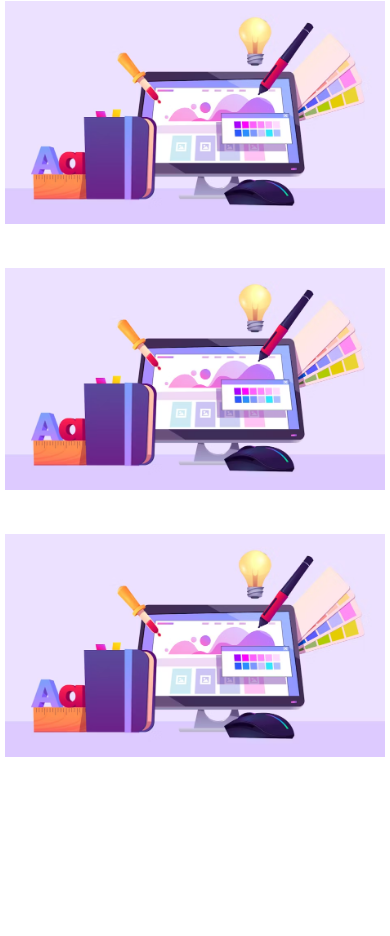
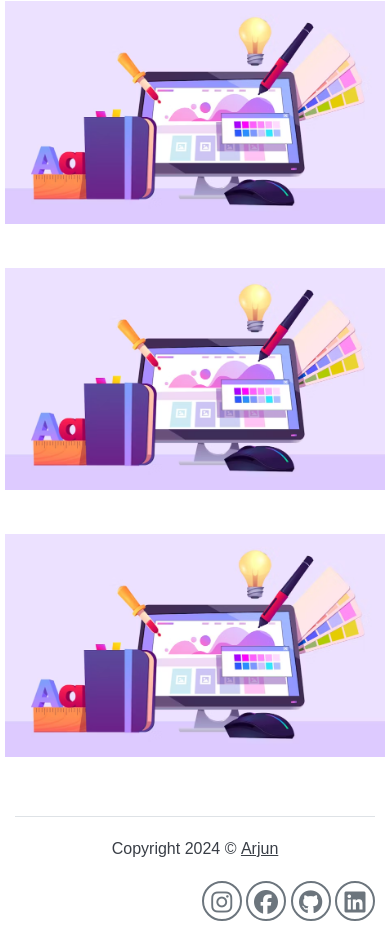
Before and after one commit to arjunmalpani/Assignment-2, a plain HTML site: page index.html in a window 390 px wide. Shown: the part 1094-2030 px from the top of the page. Before the commit the page ends 1910 px from the top, so only its background shows below. Drawn offline with Linux system fonts and the light colour scheme; a web font is replaced by a local one.

Commit message:
publishbranch

```diff
--- a/index.html
+++ b/index.html
@@ -5,6 +5,7 @@
     <meta name="viewport" content="width=device-width, initial-scale=1.0" />
     <title>Arjun Malpani || Portfolio</title>
     <link rel="stylesheet" href="style.css" />
+<link rel="stylesheet" href="https://cdnjs.cloudflare.com/ajax/libs/font-awesome/6.5.2/css/all.min.css" integrity="sha512-SnH5WK+bZxgPHs44uWIX+LLJAJ9/2PkPKZ5QiAj6Ta86w+fsb2TkcmfRyVX3pBnMFcV7oQPJkl9QevSCWr3W6A==" crossorigin="anonymous" referrerpolicy="no-referrer" />
   </head>
   <body>
     <nav class="custom-navbar" data-spy="affix" data-offset-top="20">
@@ -66,12 +67,20 @@
           <div class="about-caption">
             <p class="section-subtitle">Who Am I ?</p>
             <h2 class="section-title mb-3">About Me</h2>
-                    <p>I am Arjun Malpani,18 years old, currently pursuing my undergraduate degree at PGDAV COLLEGE DU in BCom(Prog.). With a keen interest in FRONTEND WEB DEVELOPMENT, I spend my free time Researching. Known for my studious nature, I am driven by Smart Work.
+            <p>
+              I am Arjun Malpani,18 years old, currently pursuing my
+              undergraduate degree at PGDAV COLLEGE DU in BCom(Prog.). With a
+              keen interest in FRONTEND WEB DEVELOPMENT, I spend my free time
+              Researching. Known for my studious nature, I am driven by Smart
+              Work.
             </p>
           </div>
-            </div><!-- end of about wrapper -->
-        </div><!-- end of container -->
-    </section> <!-- end of about section -->
+        </div>
+        <!-- end of about wrapper -->
+      </div>
+      <!-- end of container -->
+    </section>
+    <!-- end of about section -->
     <!-- end of about section -->
     <section class="section" id="portfolio">
       <div class="container text-center">
@@ -81,10 +90,10 @@
         <div class="row">
           <div class="col-md-4">
             <a href="#" class="portfolio-card">
-                        <img src="./folio-1.avif" class="portfolio-card-img"  >
+              <img src="./folio-1.avif" class="portfolio-card-img" />
               <span class="portfolio-card-overlay">
                 <span class="portfolio-card-caption">
-                                <h4>Web Designing</h5>
+                  <h4>Web Designing</h4>
                   <p class="font-weight-normal">Category: Web Templates</p>
                 </span>
               </span>
@@ -92,10 +101,14 @@
           </div>
           <div class="col-md-4">
             <a href="#" class="portfolio-card">
-                        <img src="./folio-1.avif" class="portfolio-card-img" alt="Download free bootstrap 4 landing page, free boootstrap 4 templates, Download free bootstrap 4.1 landing page, free boootstrap 4.1.1 templates, meyawo Landing page">
+              <img
+                src="./folio-1.avif"
+                class="portfolio-card-img"
+                alt="Download free bootstrap 4 landing page, free boootstrap 4 templates, Download free bootstrap 4.1 landing page, free boootstrap 4.1.1 templates, meyawo Landing page"
+              />
               <span class="portfolio-card-overlay">
                 <span class="portfolio-card-caption">
-                                <h4>Web Designing</h5>
+                  <h4>Web Designing</h4>
                   <p class="font-weight-normal">Category: Web Templates</p>
                 </span>
               </span>
@@ -103,18 +116,51 @@
           </div>
           <div class="col-md-4">
             <a href="#" class="portfolio-card">
-                        <img src="./folio-1.avif" class="portfolio-card-img" alt="Download free bootstrap 4 landing page, free boootstrap 4 templates, Download free bootstrap 4.1 landing page, free boootstrap 4.1.1 templates, meyawo Landing page">
+              <img
+                src="./folio-1.avif"
+                class="portfolio-card-img"
+                alt="Download free bootstrap 4 landing page, free boootstrap 4 templates, Download free bootstrap 4.1 landing page, free boootstrap 4.1.1 templates, meyawo Landing page"
+              />
               <span class="portfolio-card-overlay">
                 <span class="portfolio-card-caption">
-                                <h4>Web Designing</h5>
+                  <h4>Web Designing</h4>
                   <p class="font-weight-normal">Category: Web Templates</p>
                 </span>
               </span>
             </a>
           </div>
+        </div>
+        <!-- end of row -->
+      </div>
+      <!-- end of container -->
+    </section>
+    <!-- end of portfolio section -->
 
-            </div><!-- end of row -->
-        </div><!-- end of container -->
-    </section> <!-- end of portfolio section -->
+    <!-- footer -->
+    <div class="container">
+      <footer class="footer">
+        <p class="mb-0">
+          Copyright
+          <script>
+            document.write(new Date().getFullYear());
+          </script>
+          &copy; <a href="#">Arjun</a>
+        </p>
+        <div class="social-links text-right m-auto ml-sm-auto">
+          <a href="javascript:void(0)" class="link"
+            ><i class="fa-brands fa-instagram"></i>
+          </a>
+          <a href="javascript:void(0)" class="link"
+            ><i class="fa-brands fa-facebook"></i>
+          </a>
+          <a href="javascript:void(0)" class="link"
+            ><i class="fa-brands fa-github"></i>
+          </a>
+          <a href="javascript:void(0)" class="link"
+            ><i class="fa-brands fa-linkedin"></i>
+          </a>
+        </div>
+      </footer>
+    </div>
   </body>
 </html>
--- a/style.css
+++ b/style.css
@@ -328,3 +328,77 @@ display: none;
     margin-bottom: 30px;
   }
 }
+
+
+.footer {
+
+  display: flex;
+  min-height: 70px;
+  border-top: 1px solid #dee2e6;
+  -webkit-box-align: center;
+  -webkit-align-items: center;
+      -ms-flex-align: center;
+          align-items: center;
+          justify-content: space-between  ;
+}
+
+.footer p,
+.footer .social-links {
+  -webkit-box-flex: 1;
+  -webkit-flex-grow: 1;
+      -ms-flex-positive: 1;
+          flex-grow: 1;
+  -webkit-flex-basis: 0;
+      -ms-flex-preferred-size: 0;
+          flex-basis: 0;
+}
+
+.footer a, .footer p {
+  color: #393e46;
+  padding: 4px 0;
+  display: inline-block;
+  margin: 0;
+}
+
+.footer .brand {
+  font-size: 20px;
+  font-weight: bold;
+  margin-bottom: 6px;
+}
+
+.footer .social-links {
+  margin-left: auto;
+}
+
+.footer .social-links a {
+  padding: 0;
+  height: 40px;
+  width: 40px;
+  border-radius: 50%;
+  line-height: 40px;
+  text-align: center;
+  border: 2px solid #6c757d;
+  color: #6c757d;
+  font-size: 1.5rem;
+}
+
+.footer .social-links a:hover {
+  background: #695aa6;
+  border-color: #695aa6;
+  color: #fff;
+  text-decoration: none;
+}
+
+@media (max-width: 767.98px) {
+  .footer {
+    padding: 15px 0;
+    -webkit-box-orient: vertical;
+    -webkit-box-direction: normal;
+    -webkit-flex-direction: column;
+        -ms-flex-direction: column;
+            flex-direction: column;
+  }
+  .footer .social-links {
+    margin-top: 15px;
+  }
+}
```
Lines whose indentation alone changed are shown as unchanged.
